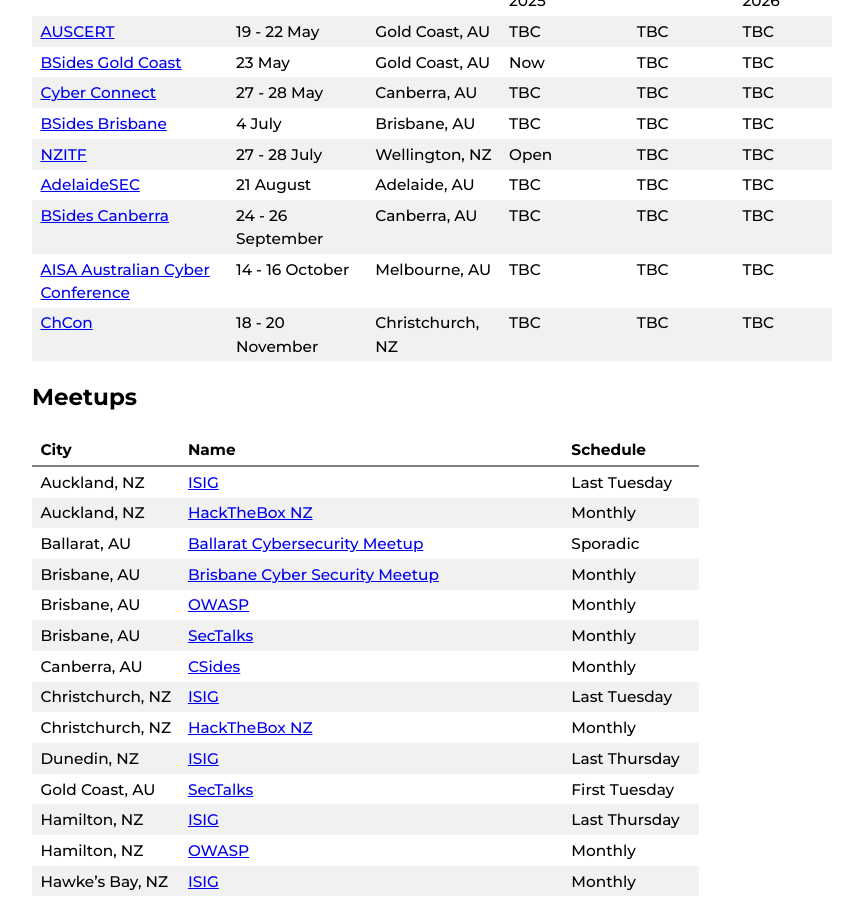
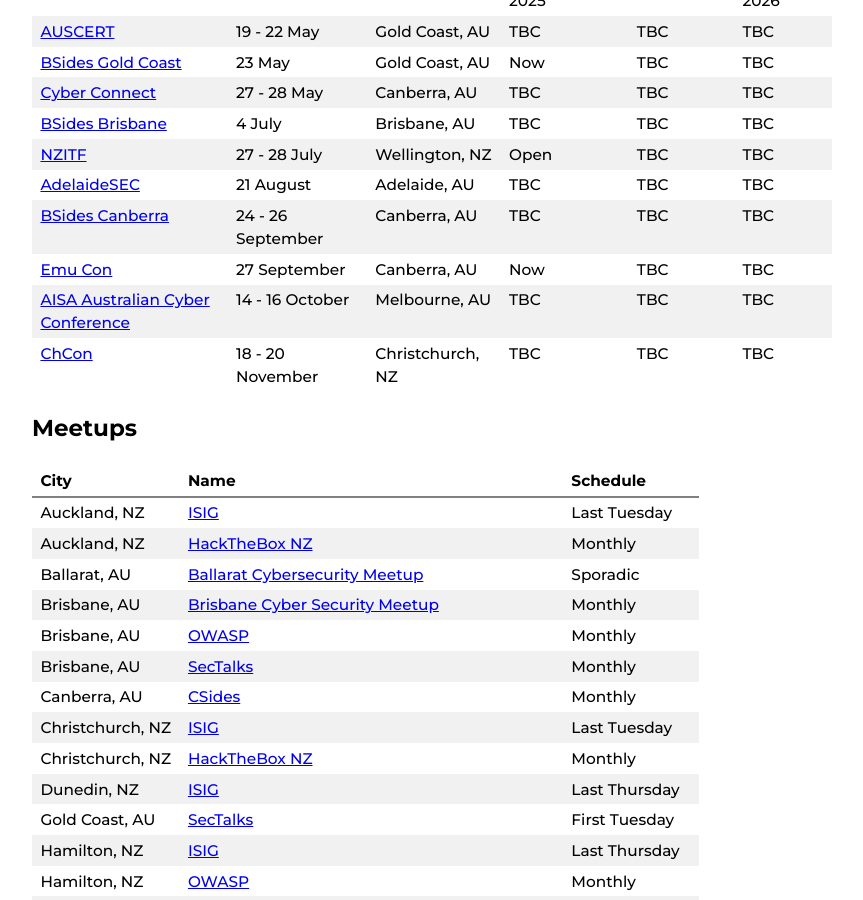
Before and after one commit to nzkarit/downundercons, a Jekyll site: the page built from index.markdown, in a window 1280 px wide and 900 px high, scrolled down 568 px. Shown: the whole window, without its empty margins (208-1071 px from the left). Built offline with Jekyll 4.4.1, drawn with Linux system fonts in a browser that asks for light colours.

Commit message:
Update index.markdown

```diff
--- a/index.markdown
+++ b/index.markdown
@@ -23,6 +23,7 @@ These are a list of hacker/infosec cons and meetups in the NZ and Aussie Area.
 | [NZITF](https://nzitf.org.nz/conference-details) | 27 - 28 July | Wellington, NZ | Open | TBC | TBC |
 | [AdelaideSEC](https://aisasecuritydays.com.au/) | 21 August | Adelaide, AU | TBC | TBC | TBC |
 | [BSides Canberra](https://www.bsidesau.com.au/) | 24 - 26 September | Canberra, AU | TBC | TBC | TBC |
+| [Emu Con](https://con.emu.team/) | 27 September | Canberra, AU | Now | TBC | TBC |
 | [AISA Australian Cyber Conference](https://www.cyberconference.com.au/) | 14 - 16 October | Melbourne, AU | TBC | TBC | TBC |
 | [ChCon](https://2026.chcon.nz/) | 18 - 20 November | Christchurch, NZ | TBC | TBC | TBC |
 
```
